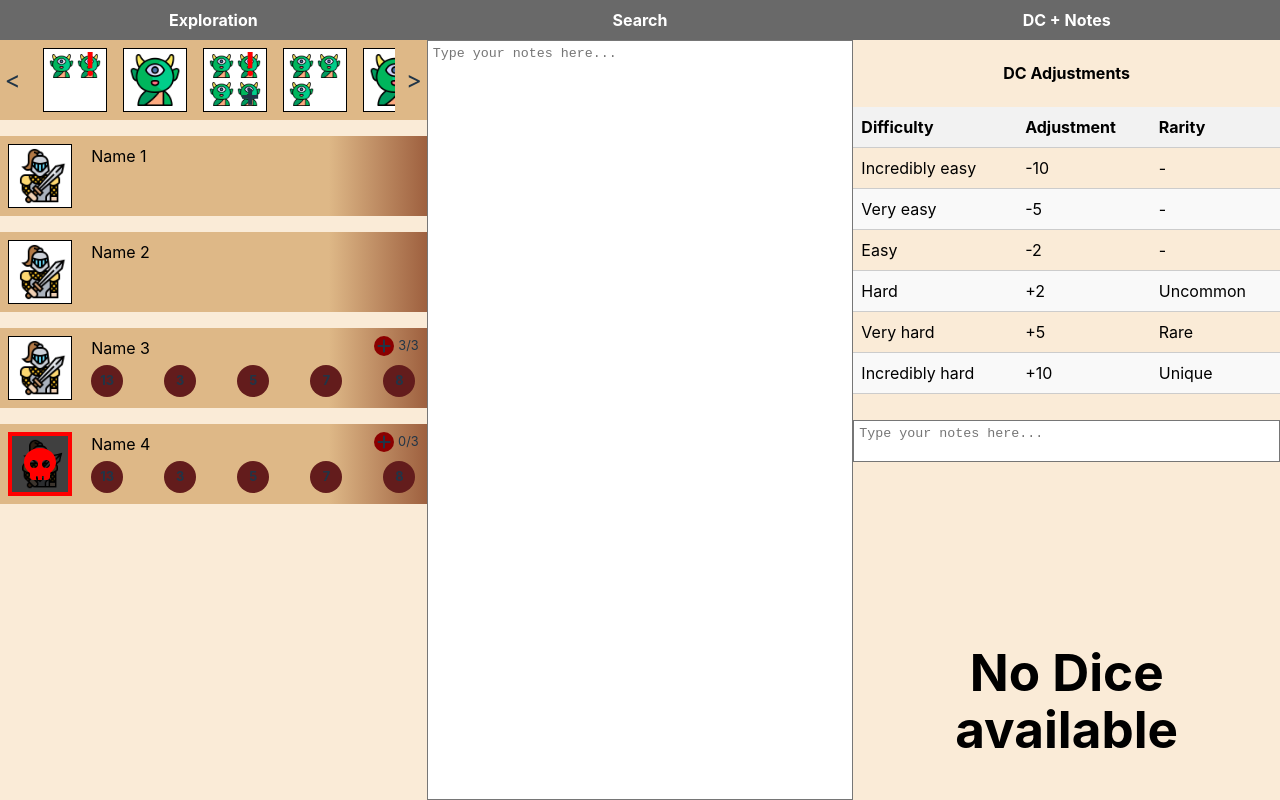
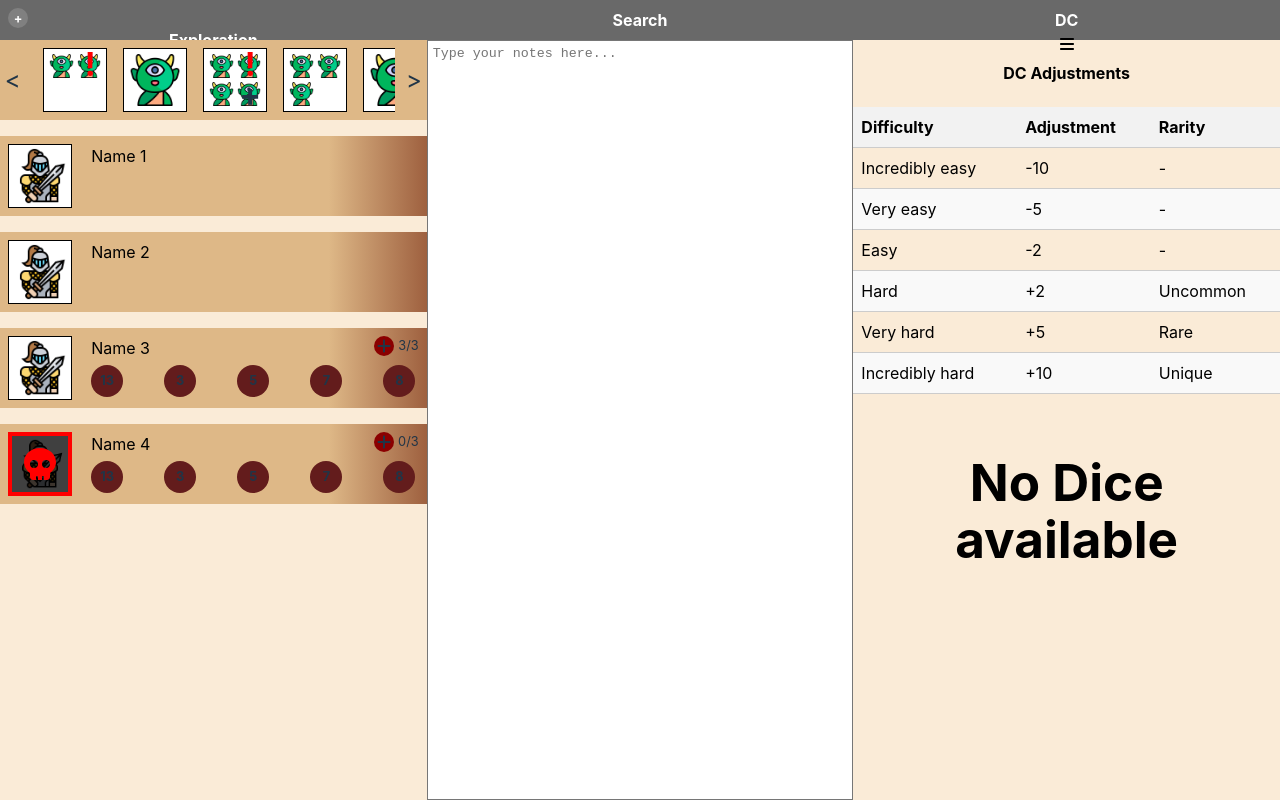
Before and after one commit to LeeJMorel/PathKit, a React (Vite) app in the folder PathKit/: page / in a window 1280 px wide. Built offline with nearby package versions, Linux system fonts and the light colour scheme.

Commit message:
add some header buttons and a menu feature

```diff
--- a/PathKit/src/App.tsx
+++ b/PathKit/src/App.tsx
@@ -39,7 +39,7 @@ function App() {
     };
   // Replace with your actual search results data
 
-  const customFeatures = "DCModule,NotesModule,DiceModule"; // Replace with your actual custom features data
+  const customFeatures = "DCModule,DiceModule"; // Replace with your actual custom features data
 
   const entityInfo =
     // Placeholder entity info data
--- a/PathKit/src/Header.tsx
+++ b/PathKit/src/Header.tsx
@@ -1,5 +1,7 @@
 import React from "react";
 import "./App.css";
+import HeaderButton from "./components/header/HeaderButton";
+import MenuButton from "./components/header/MenuButton";
 
 function Header(props: {
   customFeatures?: string;
@@ -9,21 +11,58 @@ function Header(props: {
 }) {
   // Extract the relevant props
   const { column, mode, searchResults, customFeatures } = props;
+  const [isAddEntityMenuOpen, setAddEntityMenuOpen] = React.useState(false);
+  const [isAddPlanMenuOpen, setAddPlanMenuOpen] = React.useState(false);
+
+  // Handle close button click
+  const handleButtonClick = (isEncounter: boolean) => {
+    if (mode === "Encounter") {
+      // Call the parent component's logic for 'close' button click
+      // Pass isEncounter value to indicate if it's an encounter or not
+      console.log("isEncounter:", isEncounter);
+    }
+  };
 
   // Conditionally render the header content based on the column
-  let headerContent = "";
+  let headerContent: React.ReactNode = null;
   if (column === "column1") {
-    headerContent = mode === "Encounter" ? "Encounter" : "Exploration";
+    if (mode === "Encounter") {
+      headerContent = (
+        <>
+          <HeaderButton
+            type="addEntity"
+            onClick={() => setAddEntityMenuOpen(true)}
+          />
+          <div className="Title">Encounter</div>
+          <HeaderButton type="close" onClick={() => handleButtonClick(false)} />
+        </>
+      );
+    } else {
+      headerContent = (
+        <>
+          <HeaderButton
+            type="addPlan"
+            onClick={() => setAddPlanMenuOpen(true)}
+          />
+          <div className="Title">Exploration</div>
+        </>
+      );
+    }
   } else if (column === "column2") {
     headerContent = "Search";
   } else if (column === "column3") {
-    headerContent = customFeatures
-      ? customFeatures
-          .split(",")
-          .map((feature) => feature.replace("Module", ""))
-          .filter((feature) => feature !== "Dice")
-          .join(" + ")
-      : "";
+    headerContent = (
+      <>
+        {customFeatures
+          ? customFeatures
+              .split(",")
+              .map((feature) => feature.replace("Module", ""))
+              .filter((feature) => feature !== "Dice")
+              .join(" + ")
+          : ""}
+        <MenuButton />
+      </>
+    );
   }
 
   return <div className="Header">{headerContent}</div>;
--- a/PathKit/src/components/header/HeaderButton.tsx
+++ b/PathKit/src/components/header/HeaderButton.tsx
@@ -1,7 +1,53 @@
-import "./App.css";
+import React from "react";
 
-function HeaderButton() {
-  return <div></div>;
+interface HeaderButtonProps {
+  type: "close" | "addEntity" | "addPlan";
+  onClick: (isEncounter: boolean) => void;
 }
 
+const HeaderButton: React.FC<HeaderButtonProps> = ({ type, onClick }) => {
+  const handleButtonClick = () => {
+    if (type === "close") {
+      onClick(false);
+    } else if (type === "addEntity") {
+      // Open AddEntityMenu
+      // Implement the logic to show/hide the AddEntityMenu component here
+    } else if (type === "addPlan") {
+      // Open AddPlanMenu
+      // Implement the logic to show/hide the AddPlanMenu component here
+    }
+  };
+
+  let buttonText = "";
+  if (type === "close") {
+    buttonText = "x";
+  } else {
+    buttonText = "+";
+  }
+
+  return (
+    <button
+      onClick={handleButtonClick}
+      style={{
+        borderRadius: "100%",
+        width: "20px",
+        height: "20px",
+        backgroundColor: "gray",
+        color: "white",
+        display: "flex",
+        justifyContent: "center",
+        alignItems: "center",
+        cursor: "pointer",
+        outline: "none",
+        border: "none",
+        fontSize: "0.8em",
+        fontWeight: "bold",
+        padding: "0",
+      }}
+    >
+      {buttonText}
+    </button>
+  );
+};
+
 export default HeaderButton;
--- a/PathKit/src/components/header/MenuButton.tsx
+++ b/PathKit/src/components/header/MenuButton.tsx
@@ -1,7 +1,31 @@
-import "./App.css";
+import React, { useState } from "react";
+import MainMenu from "../menus/MainMenu";
+import { FontAwesomeIcon } from "@fortawesome/react-fontawesome";
 
-function MenuButton() {
-  return <div></div>;
+interface MenuButtonProps {
+  // Add any other props as needed
 }
 
+const MenuButton: React.FC<MenuButtonProps> = () => {
+  const [isOpen, setIsOpen] = useState(false);
+
+  const handleToggleMenu = () => {
+    setIsOpen(!isOpen);
+  };
+
+  return (
+    <div>
+      {/* Hamburger menu icon */}
+      <FontAwesomeIcon
+        icon="bars"
+        style={{ color: "#000" }}
+        onClick={handleToggleMenu}
+      />
+
+      {/* Render MainMenu component */}
+      {isOpen && <MainMenu />}
+    </div>
+  );
+};
+
 export default MenuButton;
--- /dev/null
+++ b/PathKit/src/components/menus/MainMenu.tsx
@@ -0,0 +1,64 @@
+import React, { useState } from "react";
+import styles from "./MainMenu.module.scss"; // Import your CSS/SCSS file for styling
+
+enum Tab {
+  Campaign = "Campaign",
+  View = "View",
+  Options = "Options",
+}
+
+const MainMenu: React.FC = () => {
+  const [currentTab, setCurrentTab] = useState(Tab.Campaign);
+
+  const handleTabClick = (tab: Tab) => {
+    setCurrentTab(tab);
+  };
+
+  return (
+    <div className={styles.mainMenu}>
+      {/* Tabs */}
+      <div className={styles.tabs}>
+        <div
+          className={`${styles.tab} ${
+            currentTab === Tab.Campaign ? styles.active : ""
+          }`}
+          onClick={() => handleTabClick(Tab.Campaign)}
+        >
+          Campaign
+        </div>
+        <div
+          className={`${styles.tab} ${
+            currentTab === Tab.View ? styles.active : ""
+          }`}
+          onClick={() => handleTabClick(Tab.View)}
+        >
+          View
+        </div>
+        <div
+          className={`${styles.tab} ${
+            currentTab === Tab.Options ? styles.active : ""
+          }`}
+          onClick={() => handleTabClick(Tab.Options)}
+        >
+          Options
+        </div>
+      </div>
+
+      {/* Content */}
+      <div className={styles.content}>
+        {/* Render content based on current tab */}
+        {currentTab === Tab.Campaign && (
+          <div className={styles.tabContent}>Campaign tab content</div>
+        )}
+        {currentTab === Tab.View && (
+          <div className={styles.tabContent}>View tab content</div>
+        )}
+        {currentTab === Tab.Options && (
+          <div className={styles.tabContent}>Options tab content</div>
+        )}
+      </div>
+    </div>
+  );
+};
+
+export default MainMenu;
```
Also changed, not shown: PathKit/src/components/menus/Menu.tsx (deleted, +0 -7 lines), PathKit/src/components/menus/MainMenu.module.scss (added).
